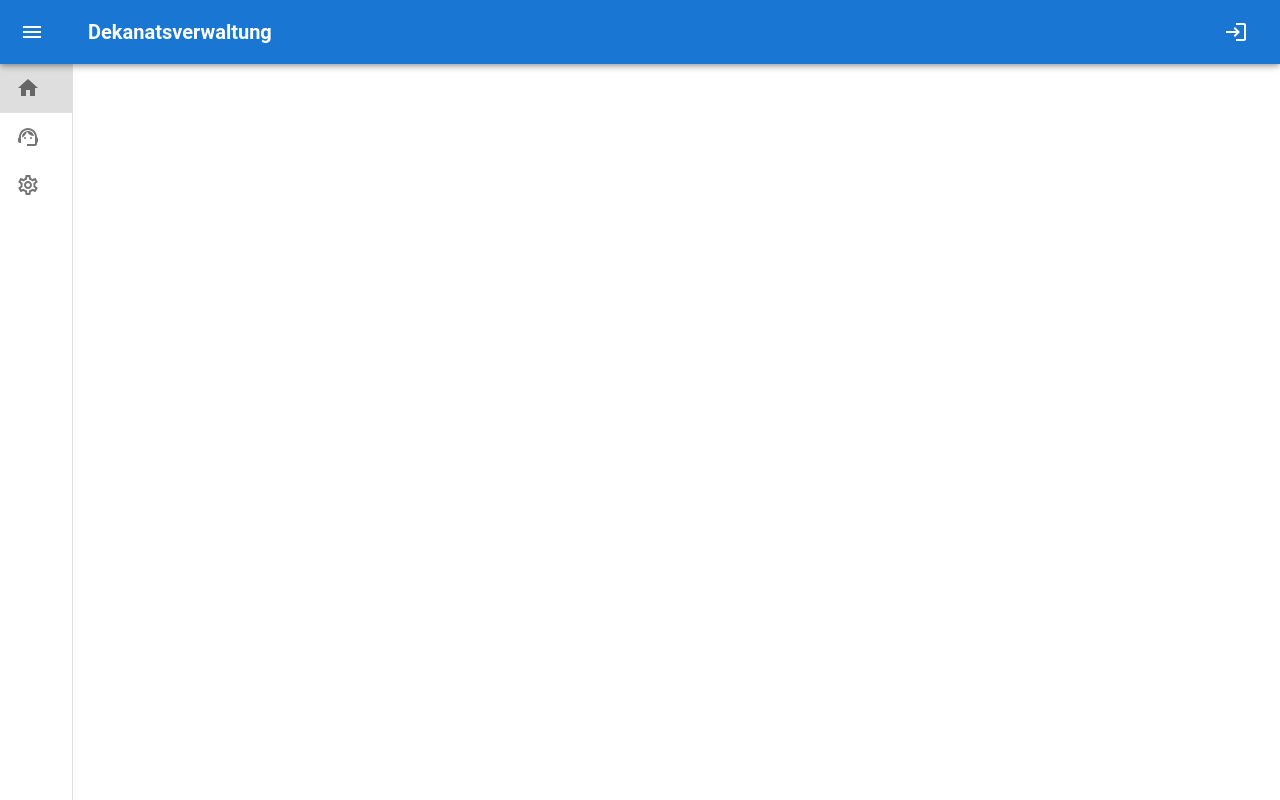
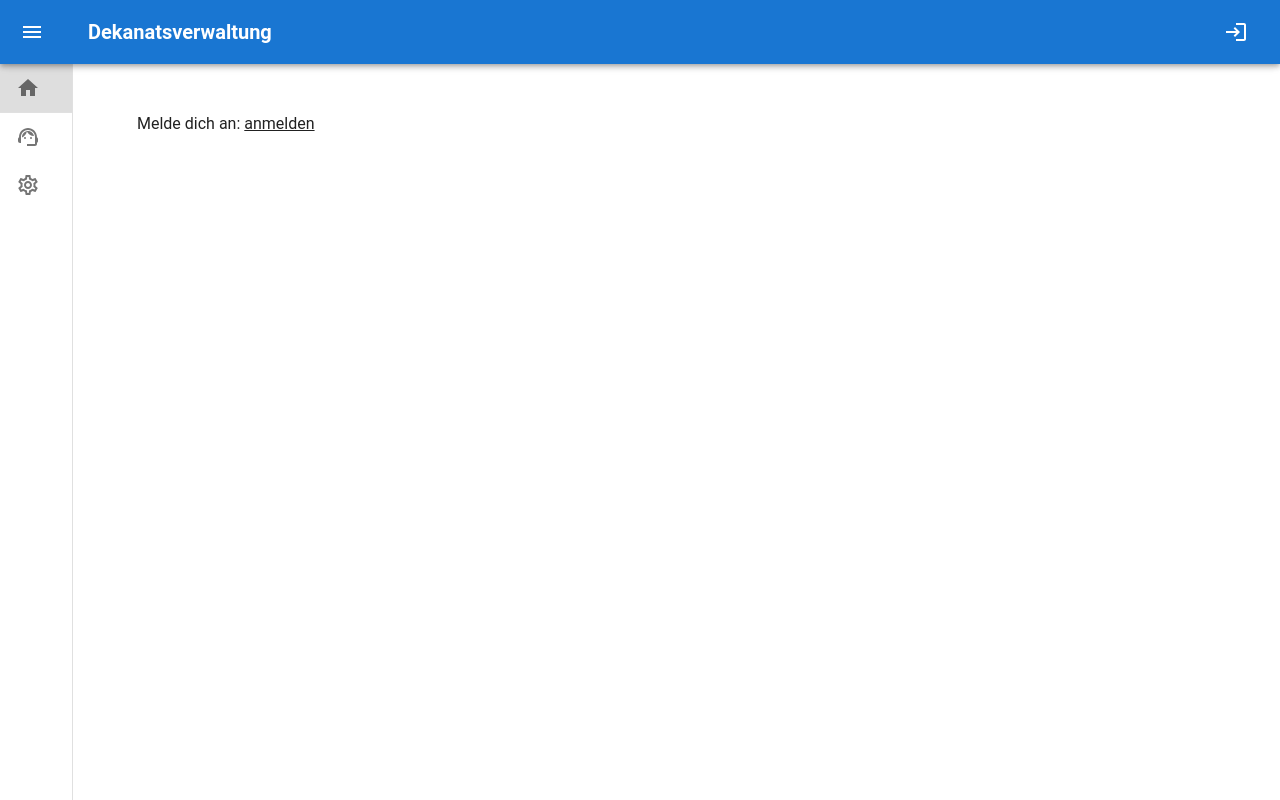
Before and after one commit to intutable/intutable, a Next.js app: page / in a window 1280 px wide. Built offline with nearby package versions, Linux system fonts and the light colour scheme; no server answers.

Commit message:
feat(Home): placeholder text

```diff
--- a/src/pages/index.tsx
+++ b/src/pages/index.tsx
@@ -10,6 +10,18 @@ const Home: NextPage = () => {
     return (
         <>
             <Title title="Startseite" />
+            {user ? (
+                <>
+                    <Typography>Hallo {user.username}!</Typography>
+                    <Divider />
+                    Hier findest du deine <Link href="/projects">Projekte</Link>
+                    .
+                </>
+            ) : (
+                <Typography>
+                    Melde dich an: <Link href="/login">anmelden</Link>
+                </Typography>
+            )}
         </>
     )
 }
```
